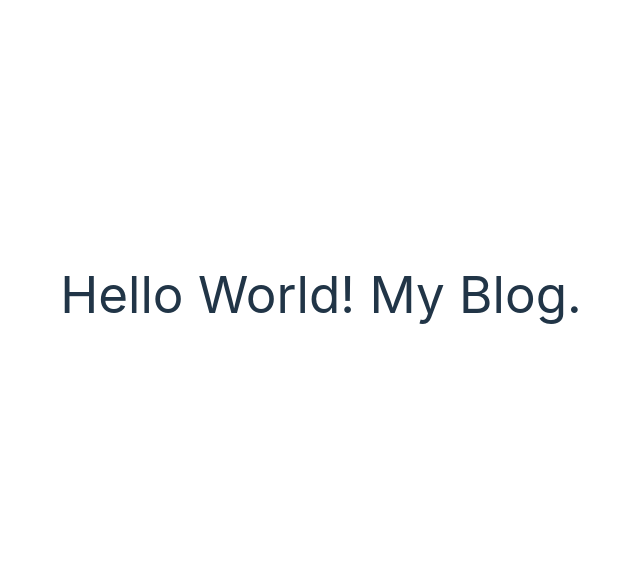
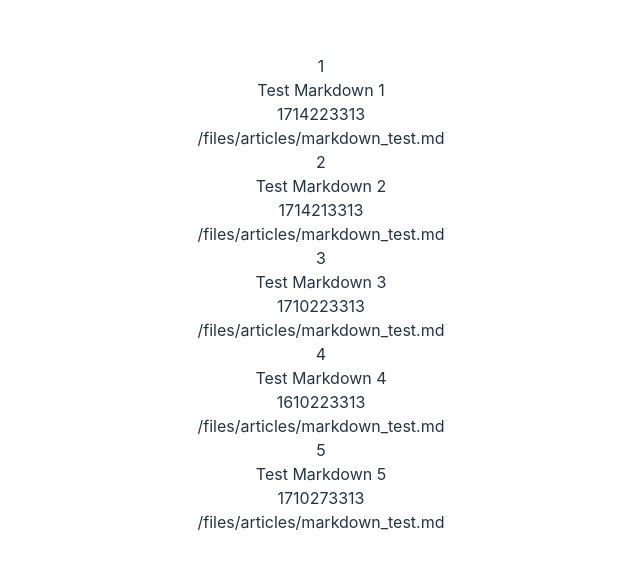
Before and after one commit to HYBB-rash/my-blog, a Vue app: page / in a window 1280 px wide. Shown: the part 106-674 px from the top of the page, without its empty margins (319-959 px from the left). Built offline with nearby package versions, Linux system fonts and the light colour scheme.

Commit message:
feat(views): 静态资源文章读取索引位置.

```diff
--- /dev/null
+++ b/public/articles.json
@@ -0,0 +1,32 @@
+[
+  {
+    "id": 1,
+    "title": "Test Markdown 1",
+    "timestamp": 1714223313,
+    "path": "/files/articles/markdown_test.md"
+  },
+  {
+    "id": 2,
+    "title": "Test Markdown 2",
+    "timestamp": 1714213313,
+    "path": "/files/articles/markdown_test.md"
+  },
+  {
+    "id": 3,
+    "title": "Test Markdown 3",
+    "timestamp": 1710223313,
+    "path": "/files/articles/markdown_test.md"
+  },
+  {
+    "id": 4,
+    "title": "Test Markdown 4",
+    "timestamp": 1610223313,
+    "path": "/files/articles/markdown_test.md"
+  },
+  {
+    "id": 5,
+    "title": "Test Markdown 5",
+    "timestamp": 1710273313,
+    "path": "/files/articles/markdown_test.md"
+  }
+]
--- a/src/views/App.vue
+++ b/src/views/App.vue
@@ -1,7 +1,30 @@
-<script setup lang="ts"></script>
+<script setup lang="ts">
+import { onMounted, ref } from "vue";
+
+type Article = {
+    id: number;
+    title: string;
+    timestamp: number;
+    path: string;
+};
+
+const articles = ref<Article[]>([]);
+
+onMounted(async () => {
+    const response = await fetch("articles.json");
+    articles.value = await response.json();
+});
+</script>
 
 <template>
-    <h1>Hello World! My Blog.</h1>
+    <div>
+        <div v-for="article in articles">
+            <h2>{{ article.id }}</h2>
+            <h2>{{ article.title }}</h2>
+            <h2>{{ article.timestamp }}</h2>
+            <h2>{{ article.path }}</h2>
+        </div>
+    </div>
 </template>
 
 <style scoped></style>
```
Also changed, not shown: public/files/articles/markdown_test.md (added, +3 -0 lines), src/shared.ts (added).
